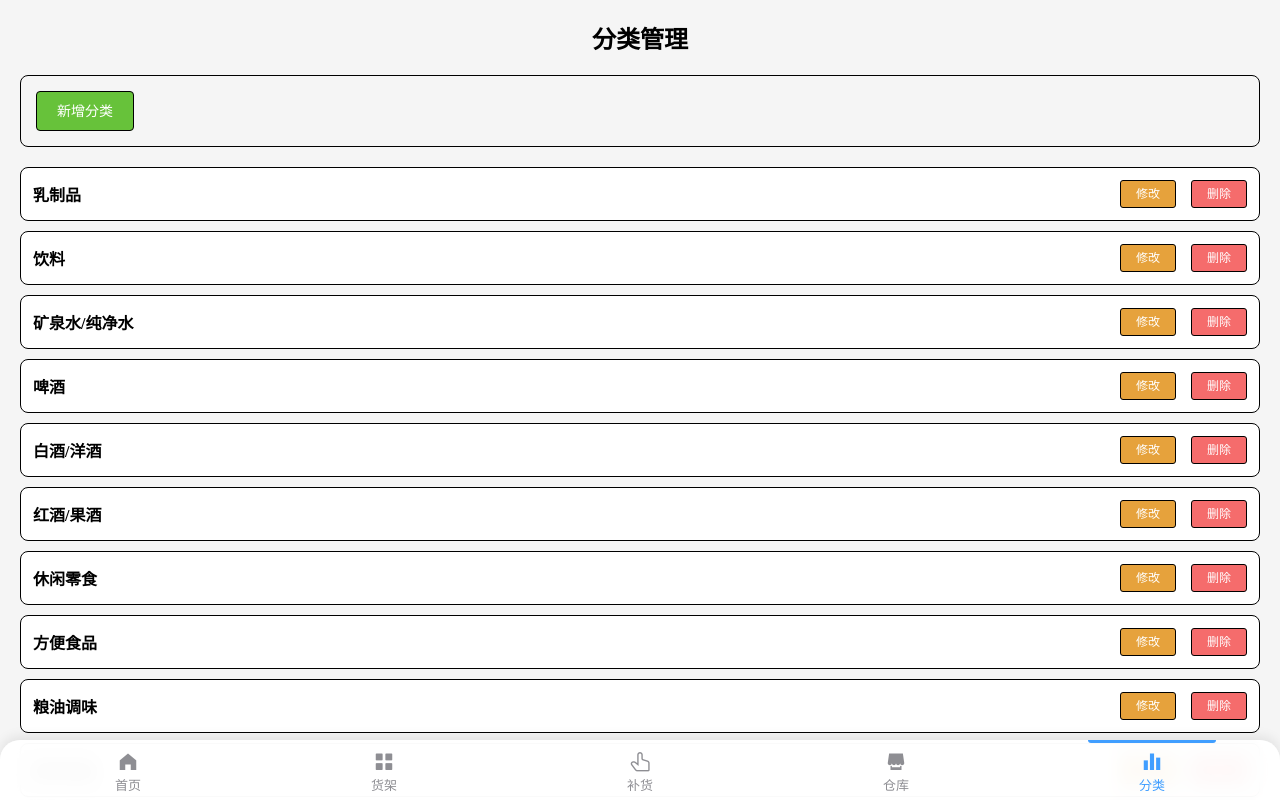
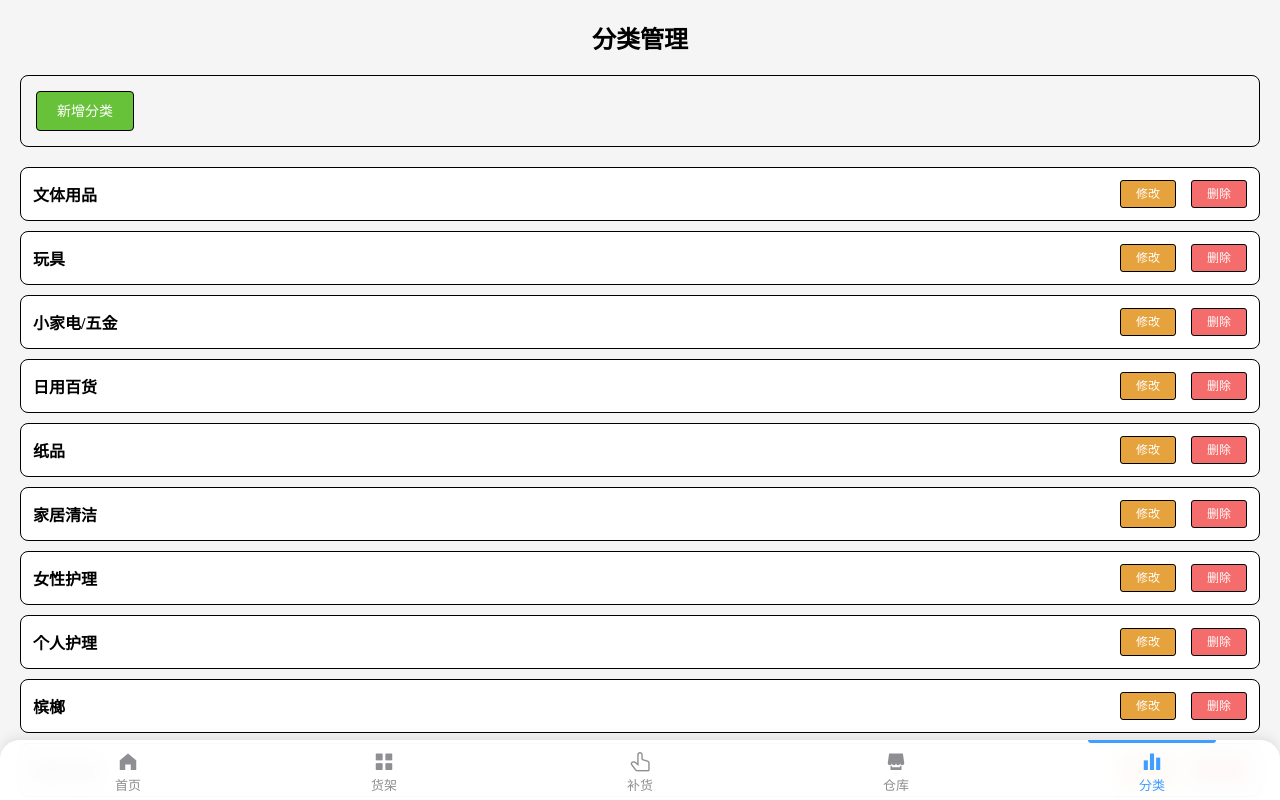
Before and after one commit to gezhe007/Productionmanagesystem, a Vue app: page /#/category in a window 1280 px wide. Built offline with nearby package versions, Linux system fonts and the light colour scheme.

Commit message:
fixbug:修了添加不了分类的bug
计算ID的工具函数没有导入，现在导入了，还有就是让分类页按id降序排列，新添加的放最上面

```diff
--- a/src/views/Category.vue
+++ b/src/views/Category.vue
@@ -17,11 +17,11 @@
 
     <!-- 分类列表 -->
     <div id="category-list">
-      <div v-if="categories.length === 0" class="item">暂无分类，请先添加</div>
+      <div v-if="getCategoriesSorted.length === 0" class="item">暂无分类，请先添加</div>
       <div
         v-else
         class="item"
-        v-for="category in categories"
+        v-for="category in getCategoriesSorted"
         :key="category.id"
       >
         <div
@@ -125,7 +125,7 @@
 
 <script>
 import { mapState, mapMutations } from "vuex";
-import { validateForm } from "@/utils/helpers";
+import { validateForm,calculateId } from "@/utils/helpers";
 export default {
   name: "Category",
   data() {
@@ -147,6 +147,10 @@ export default {
   computed: {
     // 从Vuex全局状态中获取分类和商品数据（自动响应式更新）
     ...mapState(["categories", "products"]),
+    getCategoriesSorted(){
+      const sortByIdDesc = (a, b) => b.id - a.id;
+      return [...this.categories].sort(sortByIdDesc)
+    }
   },
   methods: {
     ...mapMutations([
```
